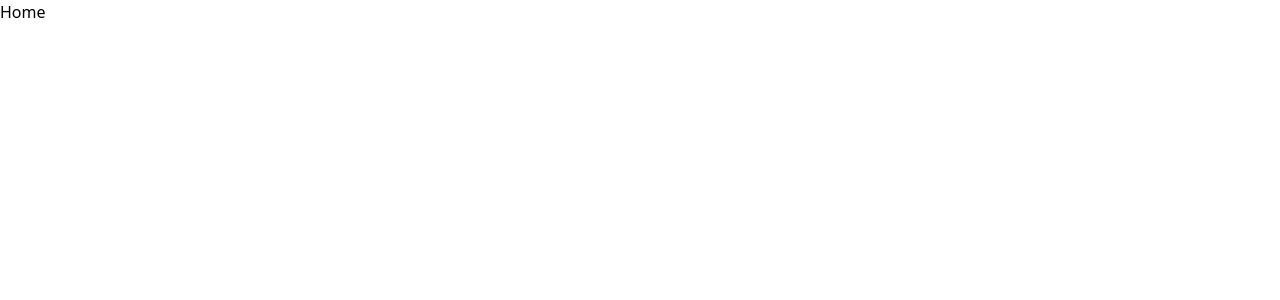
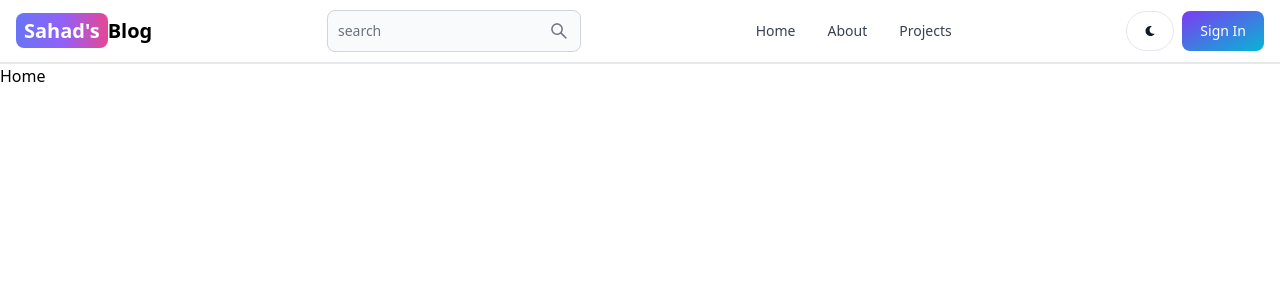
Before and after one commit to gomez-a443/mern1-blog, a React (Vite) app in the folder client/: page / in a window 1280 px wide. Shown: the top 300 px of the page. Built offline with nearby package versions, Linux system fonts and the light colour scheme.

Commit message:
Working on header

```diff
--- a/client/package.json
+++ b/client/package.json
@@ -10,8 +10,10 @@
     "preview": "vite preview"
   },
   "dependencies": {
+    "flowbite-react": "^0.7.2",
     "react": "^18.2.0",
     "react-dom": "^18.2.0",
+    "react-icons": "^5.0.1",
     "react-router-dom": "^6.22.1"
   },
   "devDependencies": {
--- a/client/src/App.jsx
+++ b/client/src/App.jsx
@@ -5,10 +5,12 @@ import SignIn from "./pages/SignIn";
 import SignUp from "./pages/SignUp";
 import Dashboard from "./pages/Dashboard";
 import Projects from "./pages/Projects";
+import Header from "./components/Header";
 
 function App() {
   return (
     <BrowserRouter>
+      <Header />
       <Routes>
         <Route path="/" element={<Home />} />
         <Route path="/about" element={<About />} />
--- /dev/null
+++ b/client/src/components/Header.jsx
@@ -0,0 +1,52 @@
+import { Button, Navbar, TextInput } from "flowbite-react";
+import React from "react";
+import { Link } from "react-router-dom";
+import { AiOutlineSearch } from "react-icons/ai";
+import { FaMoon } from "react-icons/fa";
+
+export default function Header() {
+  return (
+    <Navbar className="border-b-2">
+      <Link
+        to="/"
+        className="self-center whitespace-nowrap text-sm sm:text-xl font-semibold dark:text-white"
+      >
+        <span className="px-2 py-1 bg-gradient-to-r from-indigo-500 via-purple-500 to-pink-500 rounded-lg text-white">
+          Sahad's
+        </span>
+        Blog
+      </Link>
+      <form>
+        <TextInput
+          type="text"
+          placeholder="search"
+          rightIcon={AiOutlineSearch}
+          className="hidden lg:inline"
+        />
+      </form>
+      <Button className="w-12 h-10 lg:hidden" color="gray" pill>
+        <AiOutlineSearch />
+      </Button>
+      <div className="flex gap-2 md:order-2">
+        <Button className="w-12 h-10 hidden sm:inline " color="gray" pill>
+          <FaMoon />
+        </Button>
+        <Link to="/sign-in">
+          <Button gradientDuoTone="purpleToBlue">Sign In</Button>
+        </Link>
+        <Navbar.Toggle />
+      </div>
+      <Navbar.Collapse>
+        <Navbar.Link>
+          <Link to="/">Home</Link>
+        </Navbar.Link>
+        <Navbar.Link>
+          <Link to="/about">About</Link>
+        </Navbar.Link>
+        <Navbar.Link>
+          <Link to="/projects">Projects</Link>
+        </Navbar.Link>
+      </Navbar.Collapse>
+    </Navbar>
+  );
+}
--- a/client/tailwind.config.js
+++ b/client/tailwind.config.js
@@ -1,8 +1,12 @@
 /** @type {import('tailwindcss').Config} */
 export default {
-  content: ["./index.html", "./src/**/*.{js,ts,jsx,tsx}"],
+  content: [
+    "./index.html",
+    "./src/**/*.{js,ts,jsx,tsx}",
+    "node_modules/flowbite-react/lib/esm/**/*.js",
+  ],
   theme: {
     extend: {},
   },
-  plugins: [],
+  plugins: [require("flowbite/plugin")],
 };
```
Also changed, not shown: 1 other file (tests, documents, lock files or other folders).
